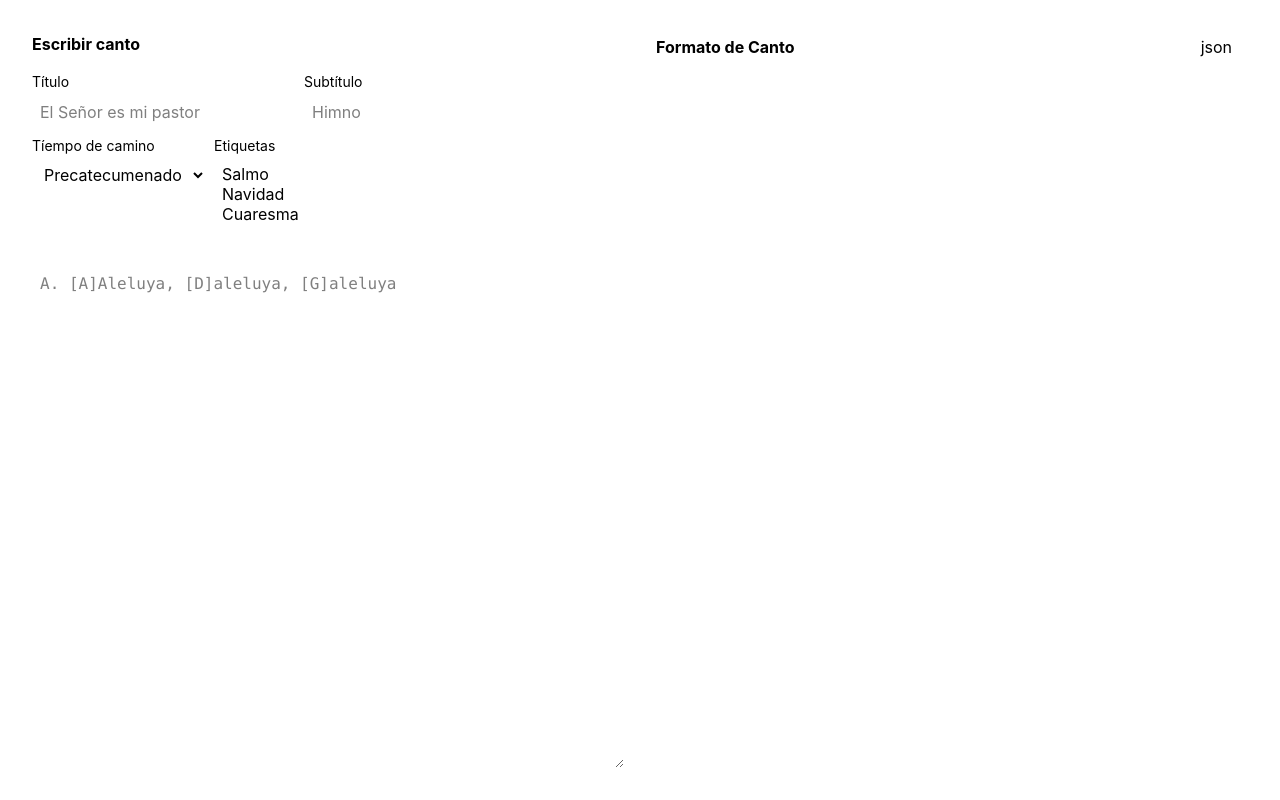
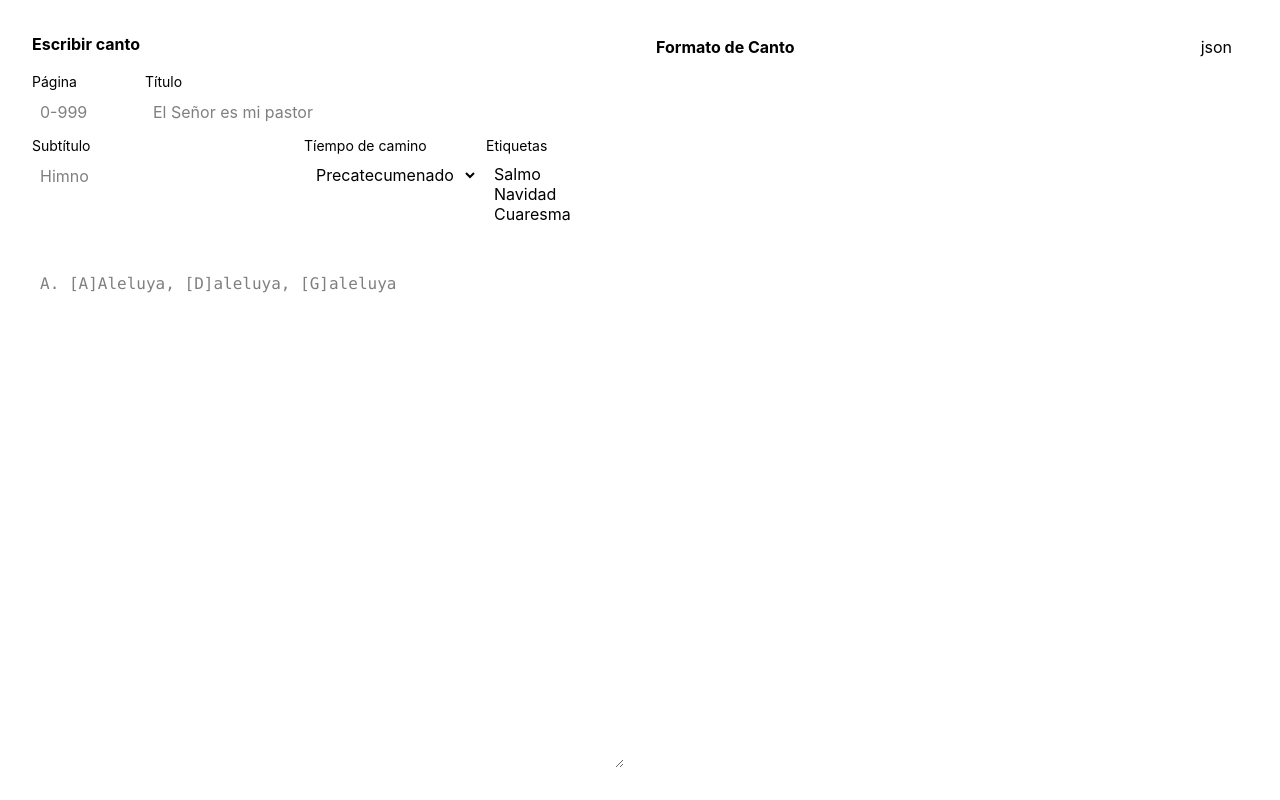
Before and after one commit to JosePhee03/resucito-editor, a React (Vite) app: page / in a window 1280 px wide. Built offline with nearby package versions, Linux system fonts and the light colour scheme.

Commit message:
add page input

```diff
--- a/src/App.tsx
+++ b/src/App.tsx
@@ -57,6 +57,19 @@ function InputView() {
 
   return (
     <div className="flex flex-wrap gap-2">
+      <div className="min-w-16 flex flex-col gap-1">
+        <label htmlFor="page" className="text-sm dark:text-neutral-300">
+          Página
+        </label>
+        <input
+          id="page"
+          type="number"
+          min="0"
+          max="999"
+          className="dark:bg-neutral-800 px-2 py-1"
+          placeholder="0-999"
+        />
+      </div>
       <div className="min-w-32 flex flex-col gap-1">
         <label htmlFor="title" className="text-sm dark:text-neutral-300">
           Título
```
